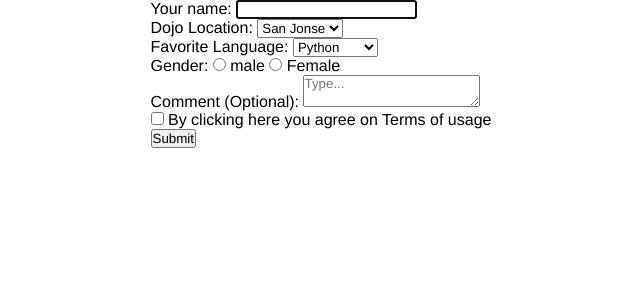
After one commit to ahmedaabuwarda/AXSOS_All_Assignments, a Flask app: template python_stack/_python/python_fundamentals/flask_fundamentals/DojoSurvey/templates/index.html in a window 1280 px wide. The commit adds this page. Shown: the top 300 px of the page, without its empty margins (319-959 px from the left). Run offline with Flask 3, Linux system fonts and the light colour scheme; the template is opened without the code that fills it, so the values that code supplies are empty.

Commit message:
solve dojo survey

```diff
--- /dev/null
+++ b/python_stack/_python/python_fundamentals/flask_fundamentals/DojoSurvey/app.py
@@ -0,0 +1,31 @@
+from flask import Flask, request, render_template, session, redirect
+
+app = Flask(__name__)
+
+app.secret_key = "my_new_secret_key_is_dump"
+
+@app.get('/')
+def home():
+    return render_template("index.html")
+
+@app.post('/handle_form')
+def handle_form():
+    session["name"] = request.form["name"]
+    session["language"] = request.form["language"]
+    session["location"] = request.form["location"]
+    session["gender"] = request.form["gender"]
+    session["comment"] = request.form["comment"]
+    session["terms"] = request.form["terms"]
+
+    return redirect("/result")
+
+@app.get('/result')
+def result():
+    return render_template('result.html')
+
+@app.errorhandler(404)
+def error404(error):
+    return "Sorry!"
+
+if __name__ == "__main__":
+    app.run(debug=True)
--- /dev/null
+++ b/python_stack/_python/python_fundamentals/flask_fundamentals/DojoSurvey/static/JS/script.js
@@ -0,0 +1 @@
+console.log("app running...");
--- /dev/null
+++ b/python_stack/_python/python_fundamentals/flask_fundamentals/DojoSurvey/submit.txt
@@ -0,0 +1 @@
+https://github.com/ahmedaabuwarda/AXSOS_All_Assignments/tree/master/python_stack/_python/python_fundamentals/flask_fundamentals/DojoSurvey
--- /dev/null
+++ b/python_stack/_python/python_fundamentals/flask_fundamentals/DojoSurvey/templates/index.html
@@ -0,0 +1,77 @@
+<!doctype html>
+<html lang="en">
+  <head>
+    <meta charset="UTF-8" />
+    <meta name="viewport" content="width=device-width, initial-scale=1.0" />
+    <link
+      rel="stylesheet"
+      type="text/css"
+      href="{{ url_for('static', filename='/CSS/style.css') }}"
+    />
+    <script
+      defer
+      type="text/javascript"
+      src="{{ url_for('static', filename='/JS/script.js') }}"
+    ></script>
+    <title>Index</title>
+  </head>
+  <body>
+    <div class="container">
+      <form action="/handle_form" method="POST" class="form">
+        <div class="row">
+          <label for="name">Your name: </label>
+          <input type="text" name="name" id="name" autofocus required />
+        </div>
+
+        <div class="row">
+          <label for="location">Dojo Location: </label>
+          <select name="location" id="location" required>
+            <option value="San Jonse" selected>San Jonse</option>
+            <option value="New Yourk">New Yourk</option>
+            <option value="Gaza">Gaza</option>
+          </select>
+        </div>
+
+        <div class="row">
+          <label for="language">Favorite Language: </label>
+          <select name="language" id="language" required>
+            <option value="Python" selected>Python</option>
+            <option value="JavaScript">JavaScript</option>
+            <option value="Rust">Rust</option>
+          </select>
+        </div>
+
+        <div class="row gender">
+          <div>
+            <label for="gender">Gender: </label>
+            <input type="radio" name="gender" id="male" value="Male" />
+            <label for="male">male </label>
+            <input type="radio" name="gender" id="female" value="Female" />
+            <label for="female">Female </label>
+          </div>
+          <div></div>
+        </div>
+
+        <div class="column">
+          <label for="comment">Comment (Optional): </label>
+          <textarea
+            name="comment"
+            id="comment"
+            placeholder="Type..."
+          ></textarea>
+        </div>
+
+        <div>
+          <input type="checkbox" name="terms" id="terms" required />
+          <label for="terms"
+            >By clicking here you agree on Terms of usage</label
+          >
+        </div>
+
+        <div class="row">
+          <button class="submit-btn">Submit</button>
+        </div>
+      </form>
+    </div>
+  </body>
+</html>
--- a/python_stack/_python/python_fundamentals/flask_fundamentals/HTMLTable/templates/index.html
+++ b/python_stack/_python/python_fundamentals/flask_fundamentals/HTMLTable/templates/index.html
@@ -9,6 +9,7 @@
       href="{{ url_for('static', filename='/CSS/style.css') }}"
     />
     <script
+      defer
       type="text/javascript"
       src="{{url_for('static', filename='/JS/script.js')}}"
     ></script>
```
Also changed, not shown: python_stack/_python/python_fundamentals/flask_fundamentals/DojoSurvey/static/CSS/result.css (added, +60 -0 lines), python_stack/_python/python_fundamentals/flask_fundamentals/DojoSurvey/static/CSS/style.css (added, +88 -0 lines), python_stack/_python/python_fundamentals/flask_fundamentals/DojoSurvey/templates/result.html (added, +45 -0 lines).
